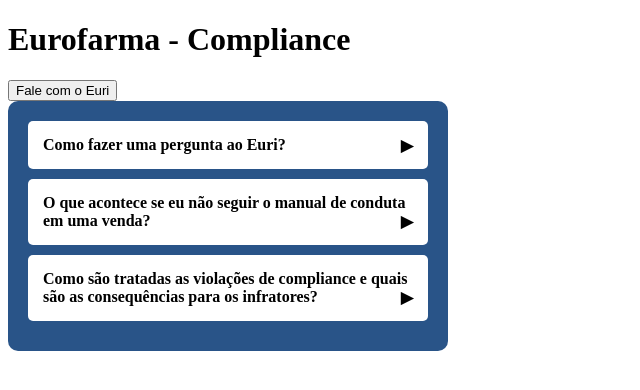
After one commit to flczin/eurofarma-app, a Flask app: page /perguntas in a window 1280 px wide. The commit adds this page. Shown: the top 390 px of the page, without its empty margins (0-640 px from the left). Run offline with Flask 3, Linux system fonts and the light colour scheme.

Commit message:
adicionando novas paginas

```diff
--- a/app.py
+++ b/app.py
@@ -40,6 +40,22 @@
         flash('You must be logged in to access the dashboard', 'warning')
         return redirect(url_for('login'))
 
+
+@app.route('/perguntas')
+def perguntas():
+    return render_template('perguntas.html')
+
+
+@app.route('/treinamentos')
+def treinamentos():
+    return render_template('treinamentos.html')
+
+
+@app.route('/relatorios')
+def relatorios():
+    return render_template('relatorios.html')
+
+
 @app.route('/logout')
 def logout():
     session.pop('username', None)
--- /dev/null
+++ b/static/perguntas.css
@@ -0,0 +1,45 @@
+.faq-container {
+    background-color: #295488;
+    padding: 20px;
+    border-radius: 10px;
+    width: 400px;
+    color: white;
+    position: relative;
+}
+
+.faq-item {
+    background-color: white;
+    color: black;
+    padding: 15px;
+    margin-bottom: 10px;
+    border-radius: 5px;
+    cursor: pointer;
+}
+
+.faq-item:hover {
+    background-color: #e0e0e0;
+}
+
+.faq-item .faq-question {
+    font-weight: bold;
+}
+
+.faq-item .faq-answer {
+    display: none;
+    margin-top: 10px;
+    color: #003366;
+}
+
+.faq-item.open .faq-answer {
+    display: block;
+}
+
+.faq-item.open .faq-question::after {
+    content: '\25BC';
+    float: right;
+}
+
+.faq-item .faq-question::after {
+    content: '\25B6';
+    float: right;
+}
--- /dev/null
+++ b/templates/perguntas.html
@@ -0,0 +1,37 @@
+<!DOCTYPE html>
+<html lang="en">
+<head>
+    <meta charset="UTF-8">
+    <meta name="viewport" content="width=device-width, initial-scale=1.0">
+    <link rel="stylesheet" href="{{ url_for('static', filename='perguntas.css') }}">
+    <title>Perguntas Frequentes</title>
+</head>
+<body>
+    <header>
+        <h1>Eurofarma - Compliance</h1>
+        <button>Fale com o Euri</button>
+    </header>
+    <div class="faq-container">
+        <div class="faq-item">
+            <div class="faq-question">Como fazer uma pergunta ao Euri?</div>
+            <div class="faq-answer">Entre em nosso chat bot pela tela principal, na parte superior direita.</div>
+        </div>
+        <div class="faq-item">
+            <div class="faq-question">O que acontece se eu não seguir o manual de conduta em uma venda?</div>
+            <div class="faq-answer">Resposta para a pergunta sobre o manual de conduta.</div>
+        </div>
+        <div class="faq-item">
+            <div class="faq-question">Como são tratadas as violações de compliance e quais são as consequências para os infratores?</div>
+            <div class="faq-answer">Resposta para a pergunta sobre violações de compliance.</div>
+        </div>
+    </div>
+
+    <script>
+        document.querySelectorAll('.faq-item').forEach(item => {
+            item.addEventListener('click', () => {
+                item.classList.toggle('open');
+            });
+        });
+    </script>
+</body>
+</html>
```
Also changed, not shown: templates/dashboard.html (+10 -2 lines), templates/relatorios.html (added, +40 -0 lines), templates/treinamentos.html (added, +37 -0 lines), static/treinamentos.css (added).
